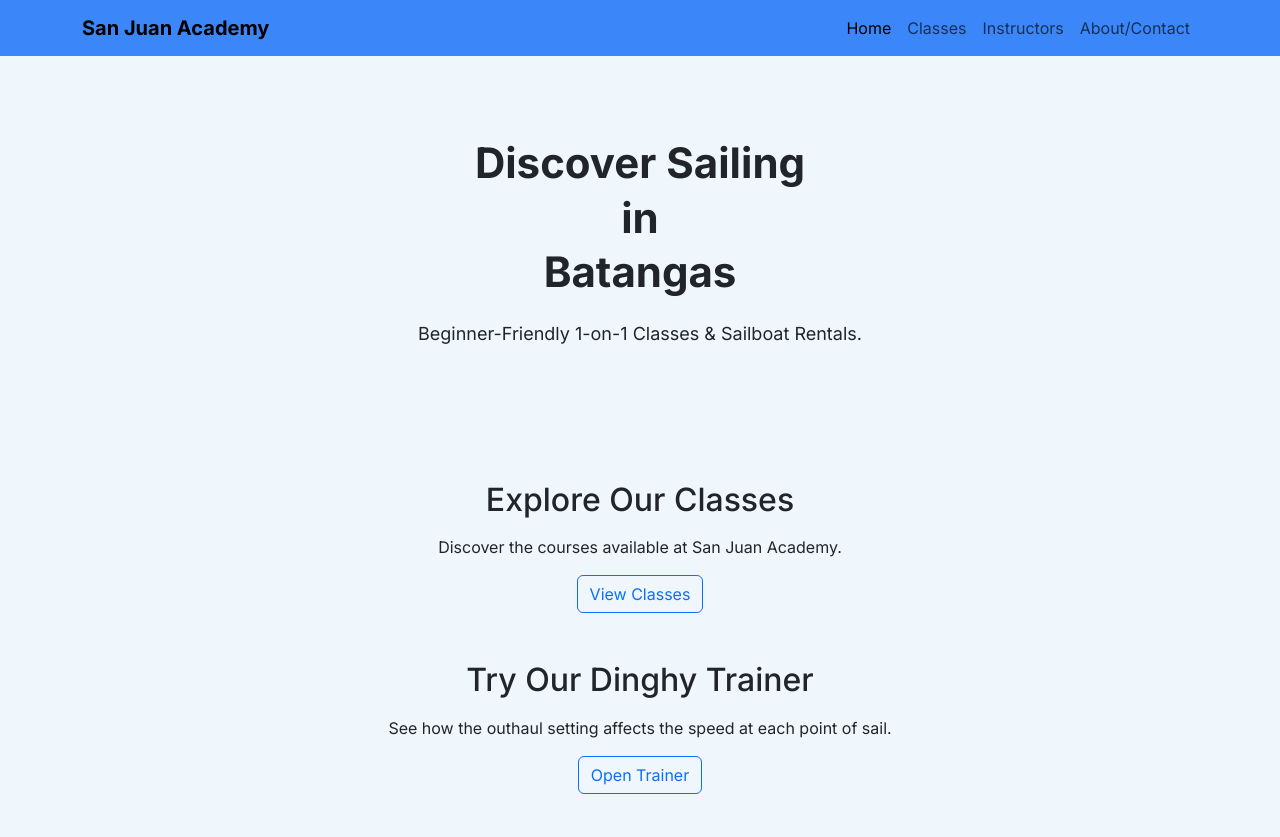
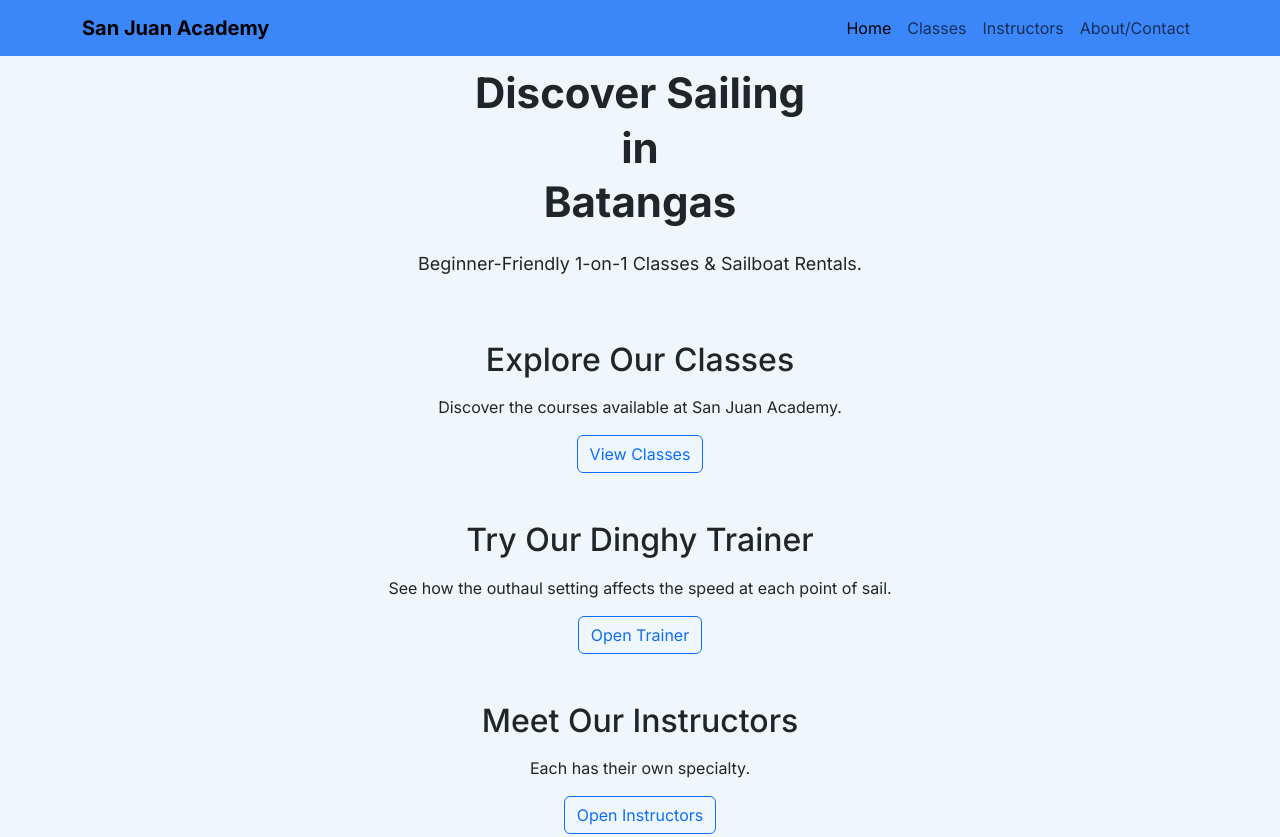
Before and after one commit to GerardoGala/SanJuanAcademy, a plain HTML site: page index.html in a window 1280 px wide. Shown: the top 837 px of the page. Drawn offline with nearby package versions, Linux system fonts and the light colour scheme; no server answers.

Commit message:
improved spacing

```diff
--- a/index.html
+++ b/index.html
@@ -30,7 +30,7 @@
 <!-- Hero Section -->
 <section style="
   position: relative;
-  padding: 80px 20px;
+  padding: 10px 10px;
   text-align: center;
   width: 100%;
   box-sizing: border-box;
```
